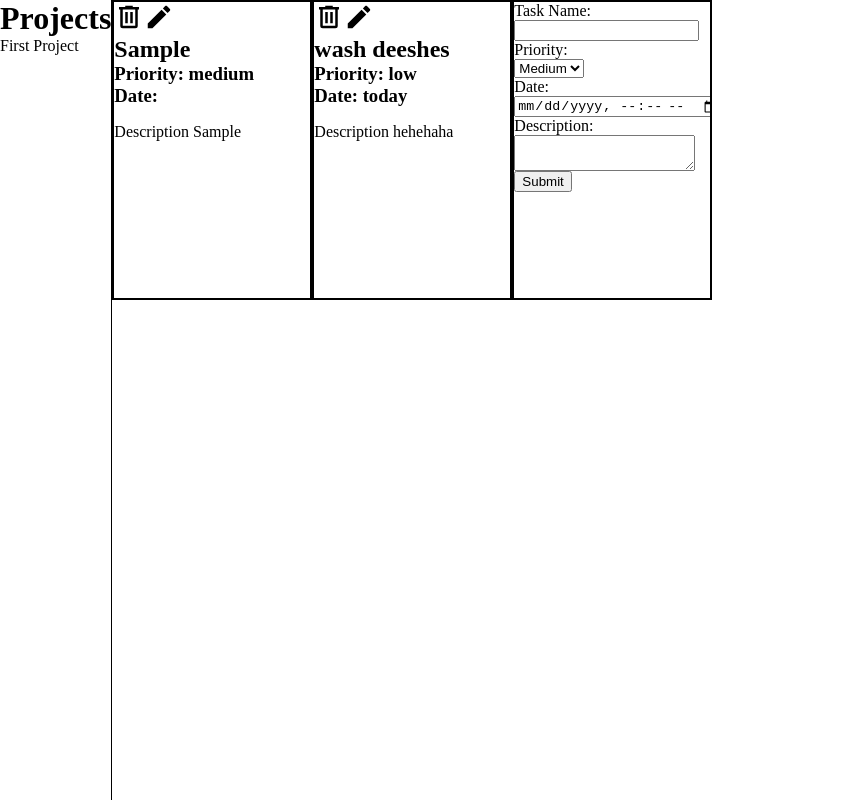
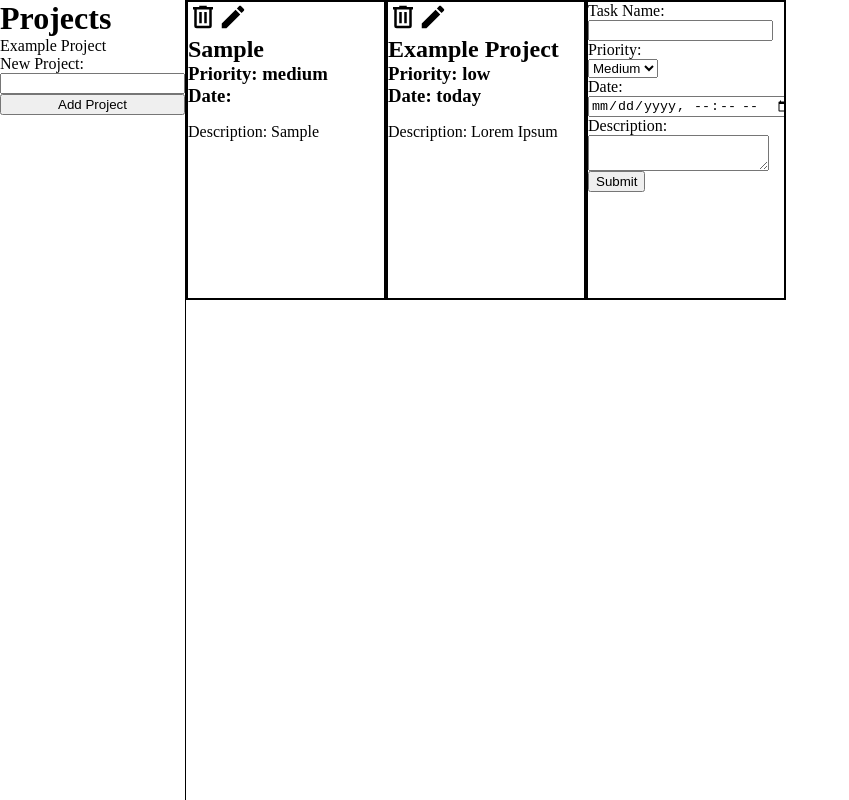
Before and after one commit to jameswang08/toDoList, a website built with webpack: page dist/index.html in a window 1280 px wide. Both pictures are taken after typing "Sample", "Sample" into the empty fields and a click on the input "Submit". Shown: the whole page, without its empty margins (0-849 px from the left). Built offline with nearby package versions, Linux system fonts and the light colour scheme.

Commit message:
Add function to add projects

```diff
--- /dev/null
+++ b/src/dashboard.js
@@ -0,0 +1,27 @@
+class Dashboard{
+    constructor(aProject){
+        this.projList = [aProject];
+        this.projInView = aProject;
+        aProject.displayTasks();
+    }
+    getCurrentProjectInView(){
+        return this.projInView;
+    }
+    addProject(obj){
+        this.projList.push(obj);
+    }
+    displayProjects(){
+        //Clear current projects
+        const cont = document.querySelector('.projects');
+        while(cont.firstChild) cont.removeChild(cont.firstChild);
+
+        const projectContainer = document.querySelector('.projects');
+        this.projList.forEach((item) => {
+            const newProj = document.createElement('li');
+            newProj.innerText = item.name;
+            projectContainer.appendChild(newProj);
+        });
+    }
+}
+
+export default Dashboard;
--- a/src/index.js
+++ b/src/index.js
@@ -1,10 +1,10 @@
 import './style.css';
 import Task from './task.js'
 import Project from './project.js'
+import Dash from './dashboard.js'
 
+//New Task
 const form = document.querySelector('.add');
-
-let myProj = new Project("test");
 
 form.addEventListener('submit', (event) => {
     event.preventDefault();
@@ -15,22 +15,34 @@ form.addEventListener('submit', (event) => {
     const description = document.getElementById('description').value;
 
     let myTask = new Task(taskName, priority, date, description);
-    myProj.addTask(myTask);
+    dashboard.getCurrentProjectInView().addTask(myTask);
     form.reset();
-    myProj.displayTasks();
+    dashboard.getCurrentProjectInView().displayTasks();
 });
 
-let someTask = new Task("wash deeshes", "low", "today", "hehehaha");
+//New Project
+const newProject = document.querySelector('.addProject');
 
+newProject.addEventListener('submit', (event) => {
+  event.preventDefault();
+
+  const newProjectName = document.getElementById('projName').value;
+  dashboard.addProject(new Project(newProjectName));
+
+  dashboard.displayProjects();
+
+  newProject.reset();
+});
+
+let someTask = new Task("Example Project", "low", "today", "Lorem Ipsum");
+let myProj = new Project("Example Project");
 myProj.addTask(someTask);
-myProj.displayTasks();
+
+let dashboard = new Dash(myProj);
+dashboard.displayProjects();
 
 /*
 Functionality I still need to implement:
--expand/edit task
-  Edit button that makes task focused and blurs out rest
--add projects
-  simple event listener w/ an add button
 -switch project in view
   -simple event listener tab system where i clear out container contents and add new stuff
 -store data locally
--- a/src/style.css
+++ b/src/style.css
@@ -9,7 +9,7 @@ h1, h2, h3{
     height: 100vh;
 }
 
-.projects{
+.ProjectContainer{
     border-right: 1px solid black;
 }
 
@@ -29,3 +29,8 @@ h1, h2, h3{
     align-items: flex-start;
     overflow: hidden;
 }
+
+.addProject{
+    display: flex;
+    flex-direction: column;
+}
--- a/src/task.js
+++ b/src/task.js
@@ -38,7 +38,7 @@ class Task{
         task.appendChild(taskDate);
 
         const taskDescription = document.createElement('p');
-        taskDescription.textContent = `Description ${this.description}`;
+        taskDescription.textContent = `Description: ${this.description}`;
         task.appendChild(taskDescription);
 
         task.classList.add('task');
```
Also changed, not shown: dist/index.html.
